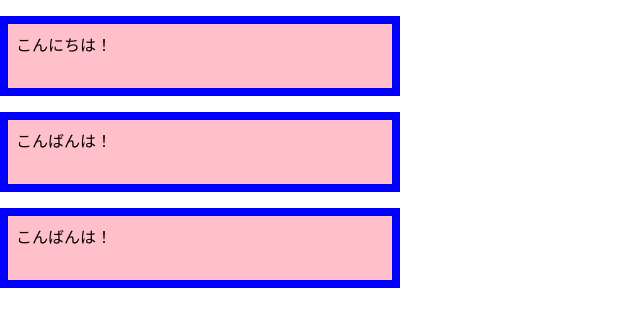
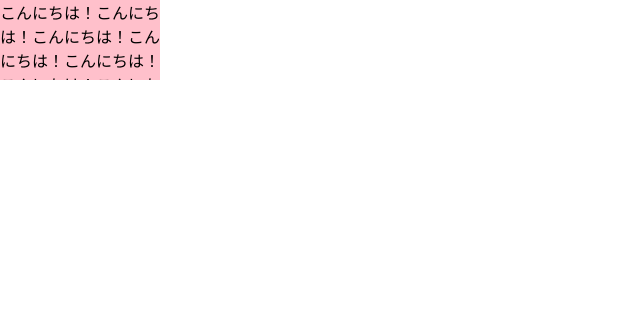
Before and after one commit to NanoYokota/dotinstall-css-basic, a plain HTML site: page index.html in a window 1280 px wide. Shown: the whole page, without its empty margins (0-640 px from the left). Drawn offline with Linux system fonts and the light colour scheme.

Commit message:
#14完了。

```diff
--- a/index.html
+++ b/index.html
@@ -7,8 +7,6 @@
     <link rel="stylesheet" href="style.css">
   </head>
   <body>
-    <p>こんにちは！</p>
-    <p>こんばんは！</p>
-    <p>こんばんは！</p>
+    <p>こんにちは！こんにちは！こんにちは！こんにちは！こんにちは！こんにちは！こんにちは！こんにちは！こんにちは！</p>
   </body>
 </html>
--- a/style.css
+++ b/style.css
@@ -6,10 +6,9 @@ body {
 
 p {
   background-color: pink;
-  margin: 16px 0 0;
-  width: 400px;
+  margin: 0;
+  width: 160px;
   height: 80px;
-  border: 8px solid blue;
-  padding: 8px;
-  box-sizing: border-box;
+  /* overflow: hidden; */
+  overflow: scroll;
 }
```
